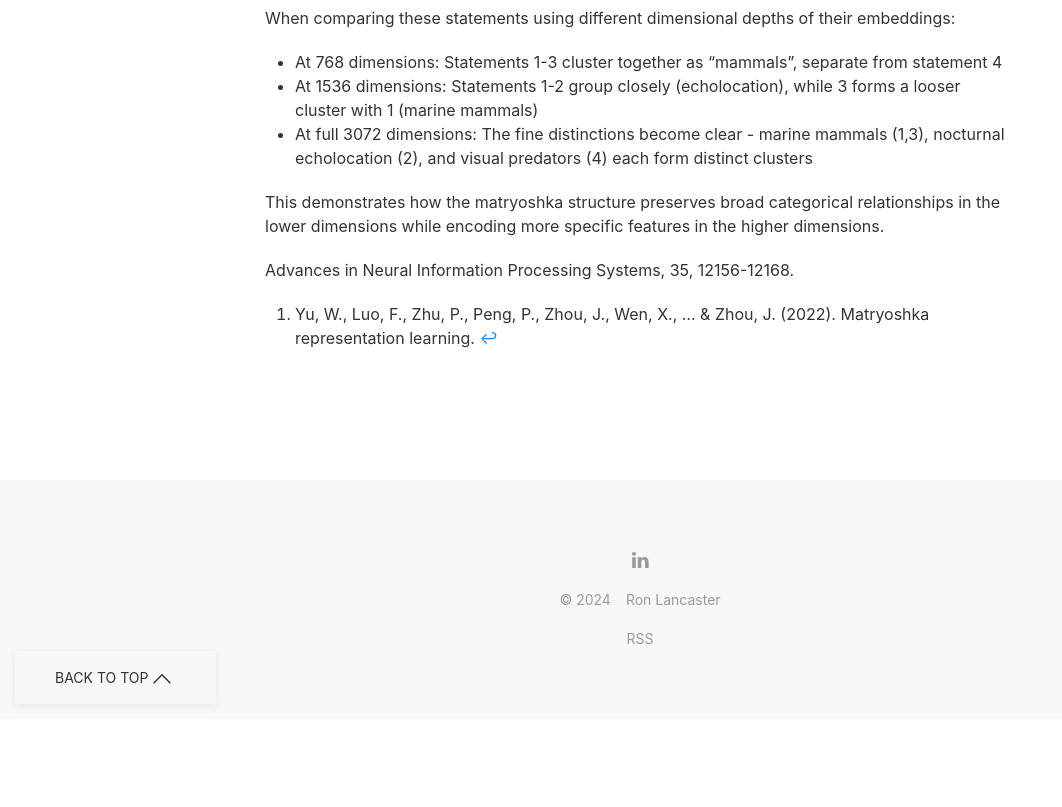
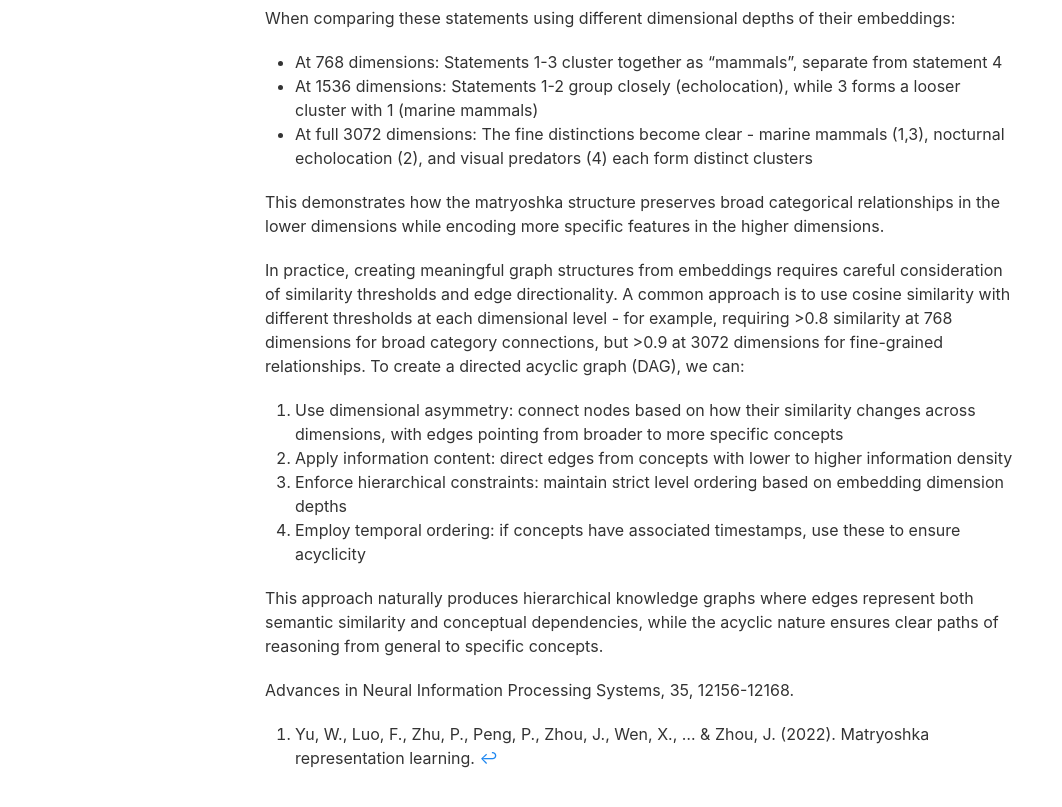
Before and after one commit to nyvyn/nyvyn.github.io, a Jekyll site: the page built from _notes/2024-12-24-graph-embeddings.markdown, in a window 1280 px wide and 900 px high, scrolled down 992 px. Shown: the top 807 px of the window, without its empty margins (0-1062 px from the left). Built offline with Jekyll 4.4.1, drawn with Linux system fonts in a browser that asks for light colours; before the commit the page ends 1711 px from its top, so only the background shows below that; some of the changed text lies outside the part shown.

Commit message:
feat: Add detailed strategies for creating directed acyclic graphs from embeddings

```diff
--- a/_notes/2024-12-24-graph-embeddings.markdown
+++ b/_notes/2024-12-24-graph-embeddings.markdown
@@ -41,5 +41,18 @@ visual predators (4) each form distinct clusters
 This demonstrates how the matryoshka structure preserves broad categorical relationships in the lower dimensions while
 encoding more specific features in the higher dimensions.
 
+In practice, creating meaningful graph structures from embeddings requires careful consideration of similarity
+thresholds and edge directionality. A common approach is to use cosine similarity with different thresholds at
+each dimensional level - for example, requiring >0.8 similarity at 768 dimensions for broad category connections,
+but >0.9 at 3072 dimensions for fine-grained relationships. To create a directed acyclic graph (DAG), we can:
+1. Use dimensional asymmetry: connect nodes based on how their similarity changes across dimensions, with edges
+pointing from broader to more specific concepts
+2. Apply information content: direct edges from concepts with lower to higher information density
+3. Enforce hierarchical constraints: maintain strict level ordering based on embedding dimension depths
+4. Employ temporal ordering: if concepts have associated timestamps, use these to ensure acyclicity
+
+This approach naturally produces hierarchical knowledge graphs where edges represent both semantic similarity and
+conceptual dependencies, while the acyclic nature ensures clear paths of reasoning from general to specific concepts.
+
 [^1]: Yu, W., Luo, F., Zhu, P., Peng, P., Zhou, J., Wen, X., ... & Zhou, J. (2022). Matryoshka representation learning.
 Advances in Neural Information Processing Systems, 35, 12156-12168.
```
